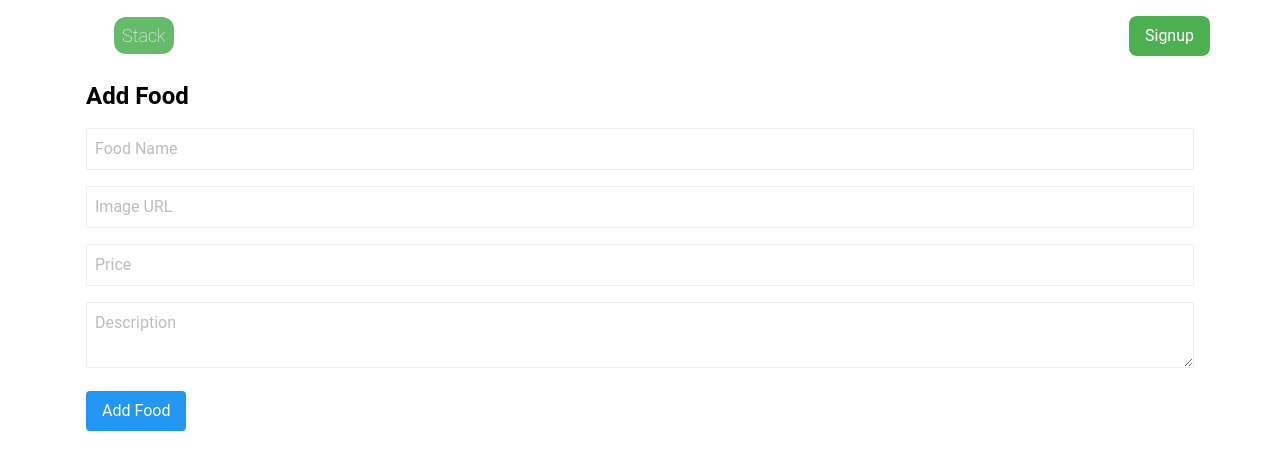
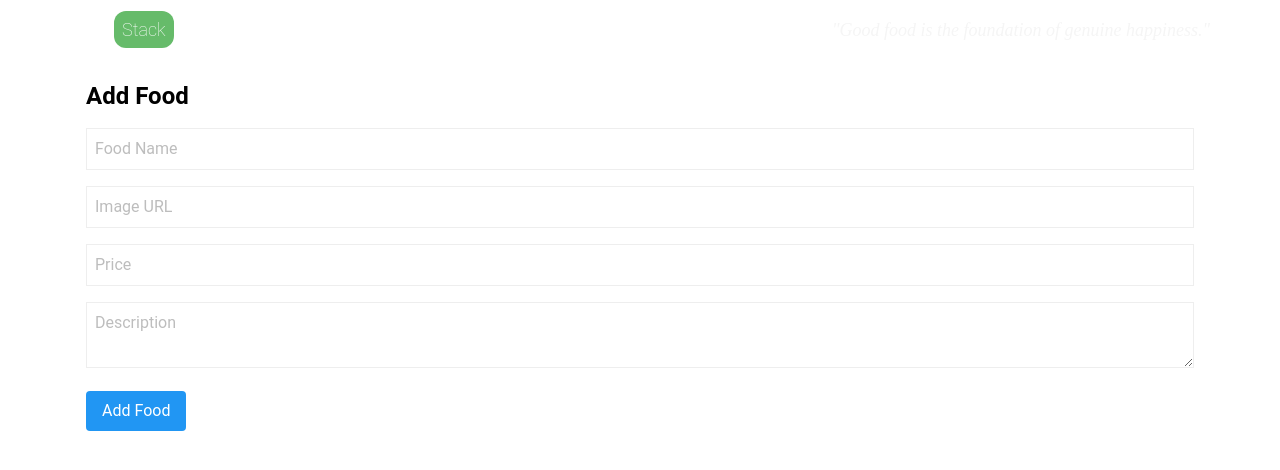
Before and after one commit to GopalDixit/FoodStack, a React (Vite) app in the folder FoodStack/: page /add-food in a window 1280 px wide. Shown: the top 470 px of the page. Built offline with nearby package versions, Linux system fonts and the light colour scheme; the HTML template or start-up script is replaced by a standard one.

Commit message:
Update Navbar.jsx

```diff
--- a/FoodStack/src/components/Navbar.jsx
+++ b/FoodStack/src/components/Navbar.jsx
@@ -45,10 +45,11 @@ const Navbar = ({ scrollToCart, cartItemCount }) => {  // Step 1: Accept cartIte
               </button>
             </>
           ) : (
-            <>
-              <Link to="/login" className="mr-4 text-lg font-serif">Login</Link>
-              <Link to="/signup" className="bg-green-500 px-4 py-2 rounded-lg">Signup</Link>
-            </>
+            <div className='z-0'>
+              <p className="text-lg font-serif italic text-gray-100">
+                "Good food is the foundation of genuine happiness."
+              </p>
+            </div>
           )}
         </div>
       </div>
```
